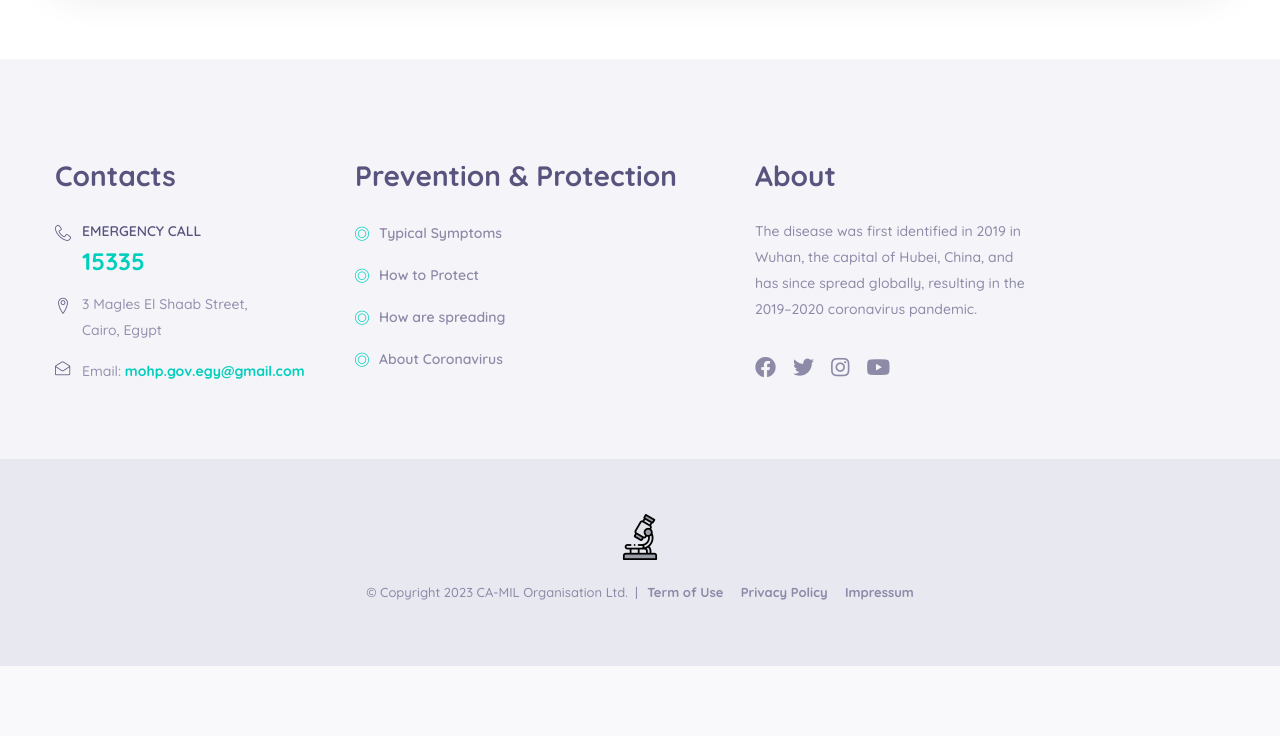
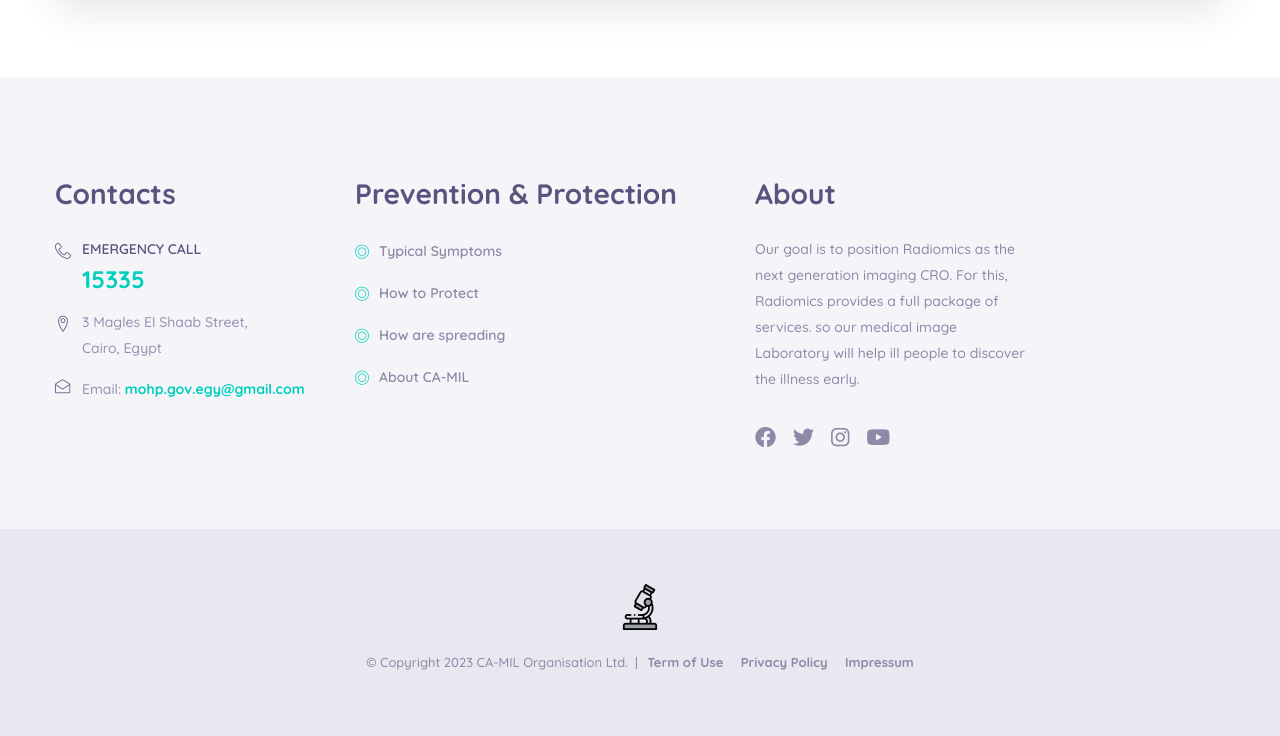
Before and after one commit to john0isaac/Centralized-and-Automated-Medical-Image-Analysis-Laboratory, a Flask app: page /about in a window 1280 px wide. Shown: the part 4480-5216 px from the top of the page. Before the commit the page ends 5146 px from the top, so only its background shows below. Run offline with Flask 2, Linux system fonts and the light colour scheme; some libraries are stand-ins or nearby versions.

Commit message:
About and Contact pages

```diff
--- a/templates/layouts/main.html
+++ b/templates/layouts/main.html
@@ -300,7 +300,7 @@
                                     </li>
                                     <li>
                                         <a><i class="linearicons-radio-button"></i>About
-                                            Coronavirus</a>
+                                            CA-MIL</a>
                                     </li>
                                 </ul>
                             </aside>
@@ -311,9 +311,9 @@
                                     <h3>About</h3>
                                 </div>
                                 <p>
-                                    The disease was first identified in 2019 in Wuhan, the
-                                    capital of Hubei, China, and has since spread globally,
-                                    resulting in the 2019–2020 coronavirus pandemic.
+                                  Our goal is to position Radiomics as the next generation imaging CRO.
+                                  For this, Radiomics provides a full package of services.
+                                  so our medical image Laboratory will help ill people to discover the illness early.
                                 </p>
                                 <ul class="nav">
                                     <li>
--- a/templates/pages/about.html
+++ b/templates/pages/about.html
@@ -1,4 +1,4 @@
-{% extends 'layouts/main.html' %} {% block title %}About - CovDec{% endblock %}
+{% extends 'layouts/main.html' %} {% block title %}About - CA-MIL{% endblock %}
 {% block content %}
 <section class="breadcrumb_area">
   <div class="container">
@@ -89,7 +89,7 @@
                 </div>
                 <div class="media-body">
                   <h4>Test</h4>
-                  <p>Get realtime test for COVID-19</p>
+                  <p>Get realtime test for multiple diseases</p>
                 </div>
               </div>
             </div>
@@ -99,7 +99,7 @@
                   <i class="linearicons-document2"></i>
                 </div>
                 <div class="media-body">
-                  <h4>About COVID-19</h4>
+                  <h4>About CA-MIL</h4>
                   <p>Read more about coronavirus</p>
                 </div>
               </div>
--- a/templates/pages/contact.html
+++ b/templates/pages/contact.html
@@ -127,7 +127,7 @@
                         <h4>Subscribe our newsletter</h4>
                         <p>
                             Join our subscribers list to get latest news and updates
-                            about COVID-19 delivered directly in your inbox.
+                            about CA-MIL delivered directly in your inbox.
                         </p>
                     </div>
                 </div>
```
Also changed, not shown: templates/layouts/dark.html (+4 -4 lines).
